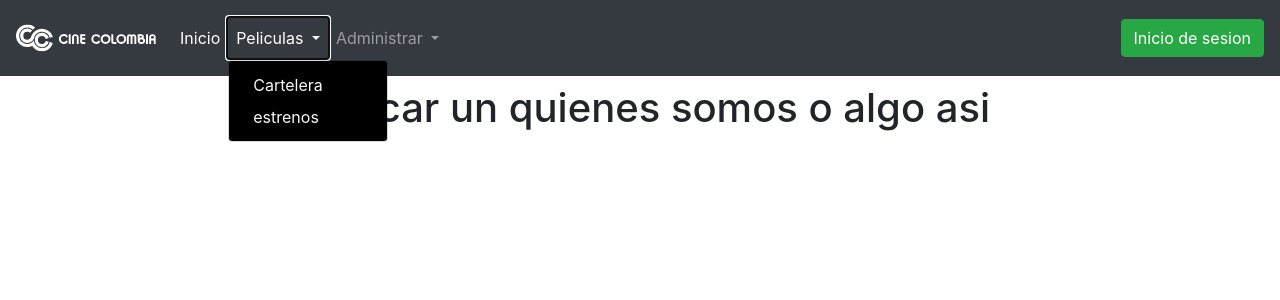
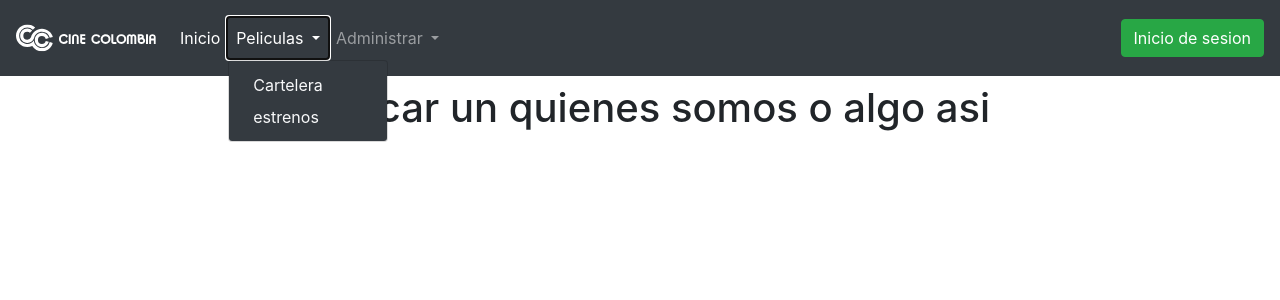
Before and after one commit to bryhernan/reto-cine, a Flask app: page / in a window 1280 px wide, after a click on "Peliculas". Shown: the top 300 px of the page. Run offline with Flask 2, Linux system fonts and the light colour scheme.

Commit message:
color desplegable luis

```diff
--- a/templates/layout.html
+++ b/templates/layout.html
@@ -27,7 +27,7 @@
                     <a class="nav-link dropdown-toggle" href="#" id="navbarDropdownMenuLink" role="button" data-toggle="dropdown" aria-haspopup="true" aria-expanded="false">
                     Peliculas
                     </a>
-                    <div class="dropdown-menu " style="background-color: black;" aria-labelledby="navbarDropdownMenuLink">
+                    <div class="dropdown-menu " style="background-color: #343a40;" aria-labelledby="navbarDropdownMenuLink">
                     <a class="dropdown-item text-light" href="#">Cartelera</a>
                     <a class="dropdown-item text-light" href="#">estrenos</a>
                     </div>
@@ -37,7 +37,7 @@
                     Administrar
                     </a>
                     <div class="dropdown-menu" aria-labelledby="navbarDropdownMenuLink">
-                    <a class="dropdown-item text-light" style="background-color: black;" href="#">Crear pelicula</a>
+                    <a class="dropdown-item text-light" style="background-color: #343a40;" href="#">Crear pelicula</a>
                     <a class="dropdown-item text-light" href="#">editar pelicula</a>
                     <a class="dropdown-item text-light" href="#">crear director</a>
                     <a class="dropdown-item text-light" href="#">crear actor</a>
```
